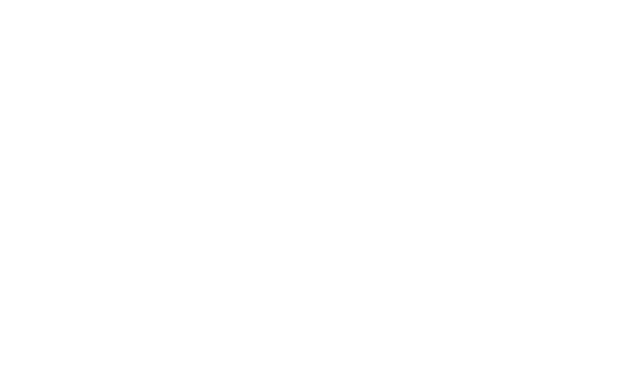
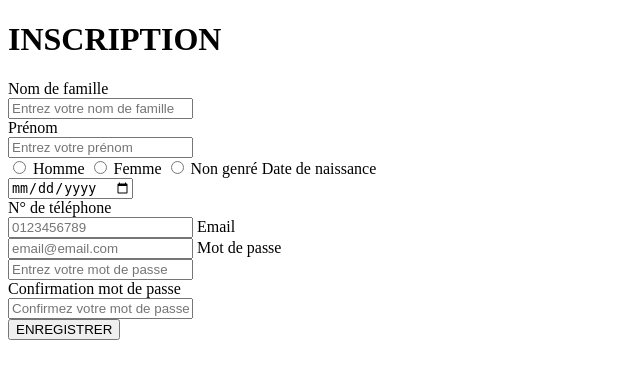
Before and after one commit to marine-jacquens/boutique, a PHP site: page /inscription.php in a window 1280 px wide. Before the commit the part shown is empty. Shown: the top 379 px of the page, without its empty margins (0-640 px from the left). Run offline with PHP 8.4, Linux system fonts and the light colour scheme.

Commit message:
ajout inscription form

```diff
--- a/inscription.php
+++ b/inscription.php
@@ -16,6 +16,53 @@
 		<?php include("includes/header.php")?>
 	</header>
 	<main>
+		<?php
+			if(isset($_POST['submit']))
+			{
+				$user->register(
+					$_POST['lastname'],
+					$_POST['firstname'],
+					$_POST['gender'],
+					$_POST['birthday'],
+					$_POST['phone'],
+					$_POST['mail'],
+					$_POST['password'],
+					$_POST['password_check'],
+				);
+			}
+
+			?>
+
+
+		<form action="" method="post">
+			<h1>INSCRIPTION</h1>
+			<label for="lastname">Nom de famille</label><br>
+	        <input type="text" name="lastname" placeholder="Entrez votre nom de famille"><br>
+	        <label for="firstname">Prénom</label><br>
+	        <input type="text" name="firstname" placeholder="Entrez votre prénom"><br>
+
+	        <input type="radio" name="gender" id="male" value="male">
+	        <label for="male">Homme</label>
+	        <input type="radio" name="gender" id="female" value="female">
+	        <label for="female">Femme</label>
+	        <input type="radio" name="gender" id="no_gender" value="no_gender">
+	        <label for="no_gender">Non genré</label>
+
+	        <label for="birthday">Date de naissance</label><br>
+	        <input type="date" name="birthday"><br>
+	        <label for="phone">N° de téléphone</label><br>
+	        <input type="text" name="phone" placeholder="0123456789">
+	        <label for="mail">Email</label><br>
+	        <input type="text" name="mail" placeholder="email@email.com">
+
+
+	        <label for="password">Mot de passe</label><br>
+	        <input type="password" name="password" placeholder="Entrez votre mot de passe"><br>
+			<label for="password_check">Confirmation mot de passe</label><br>
+	        <input type="password" name="password_check" placeholder="Confirmez votre mot de passe"><br>
+
+	        <input type="submit" name="submit" value="ENREGISTRER">
+		</form>
 
 	</main>
 	<footer>
```
